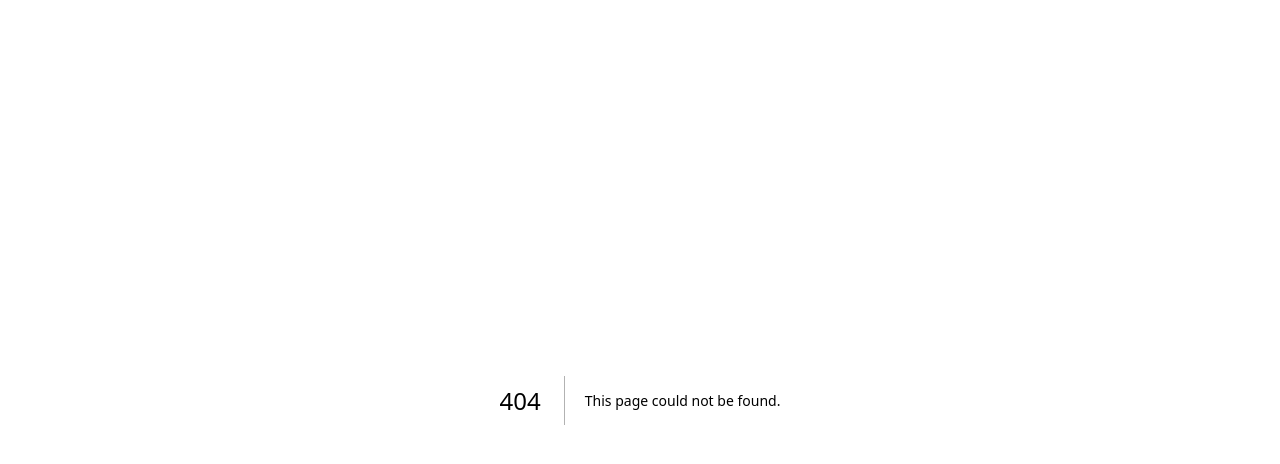
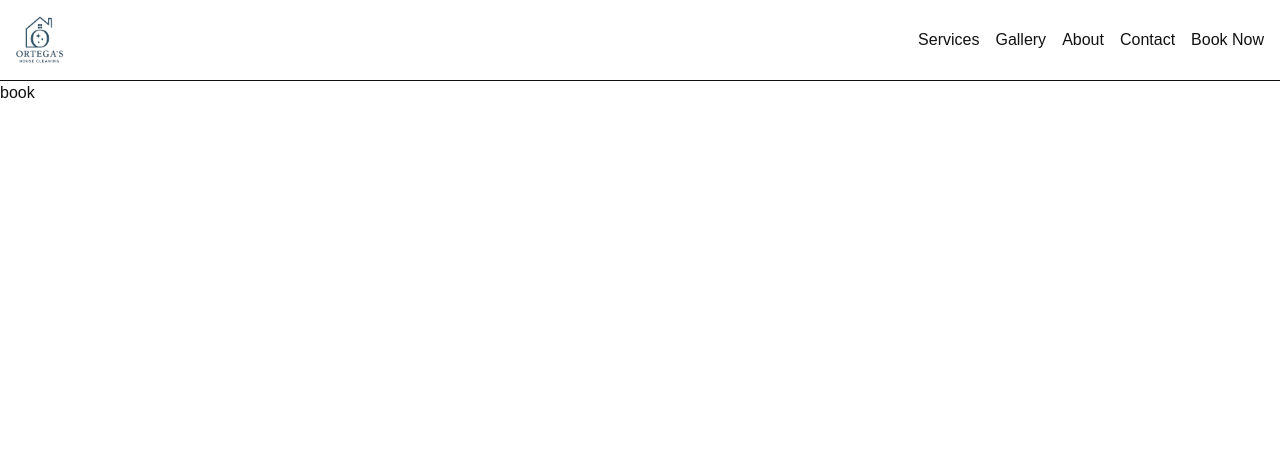
Before and after one commit to webimpactuw/ortegas-cleaning, a Next.js app: page /book in a window 1280 px wide. Before the commit this address had no page. Shown: the top 464 px of the page. Built offline with nearby package versions, Linux system fonts and the light colour scheme.

Commit message:
Added about, book, contact, gallery and services pages with template page.js files. Navbar now navigates pages.

```diff
--- /dev/null
+++ b/app/about/page.js
@@ -0,0 +1,12 @@
+import Navbar from "@/components/Navbar";
+
+
+// about to label page; to be changed
+export default function About() {
+    return (
+        <div>
+            <Navbar/>
+            about
+        </div>
+    );
+}
--- /dev/null
+++ b/app/book/page.js
@@ -0,0 +1,12 @@
+import Navbar from "@/components/Navbar";
+
+
+// book to label page; to be changed
+export default function Book() {
+    return (
+        <div>
+            <Navbar/>
+            book
+        </div>
+    );
+}
--- /dev/null
+++ b/app/contact/page.js
@@ -0,0 +1,12 @@
+import Navbar from "@/components/Navbar";
+
+
+// contact to label page; to be changed
+export default function Contact() {
+    return (
+        <div>
+            <Navbar/>
+            contact
+        </div>
+    );
+}
--- /dev/null
+++ b/app/gallery/page.js
@@ -0,0 +1,12 @@
+import Navbar from "@/components/Navbar";
+
+
+// gallery to label page; to be changed
+export default function Gallery() {
+    return (
+        <div>
+            <Navbar/>
+            gallery
+        </div>
+    );
+}
--- a/app/page.js
+++ b/app/page.js
@@ -1,10 +1,12 @@
 import Image from "next/image";
 import Navbar from "@/components/Navbar";
 
+// home to label page; to be changed
 export default function Home() {
   return (
     <div>
         <Navbar/>
+        home
     </div>
   );
 }
--- /dev/null
+++ b/app/services/page.js
@@ -0,0 +1,12 @@
+import Navbar from "@/components/Navbar";
+
+
+// services to label page; to be changed
+export default function Services() {
+    return (
+        <div>
+            <Navbar/>
+            services
+        </div>
+    );
+}
--- a/components/Navbar.js
+++ b/components/Navbar.js
@@ -3,6 +3,7 @@ import Image from "next/image";
 import logo_hallow from "../public/logo_hallow.png";
 
 // Placeholder code to start Navbar; can be changed
+// TODO: Book Now button should be its own component
 export default function Navbar() {
   return (
     <nav className="flex justify-between items-center p-4 border-b">
```
